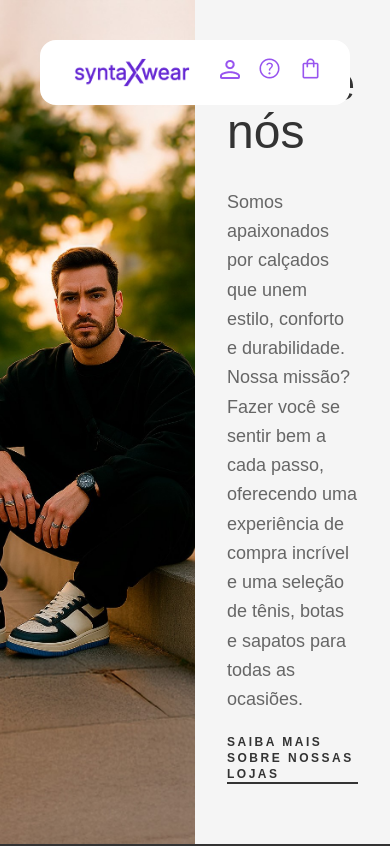
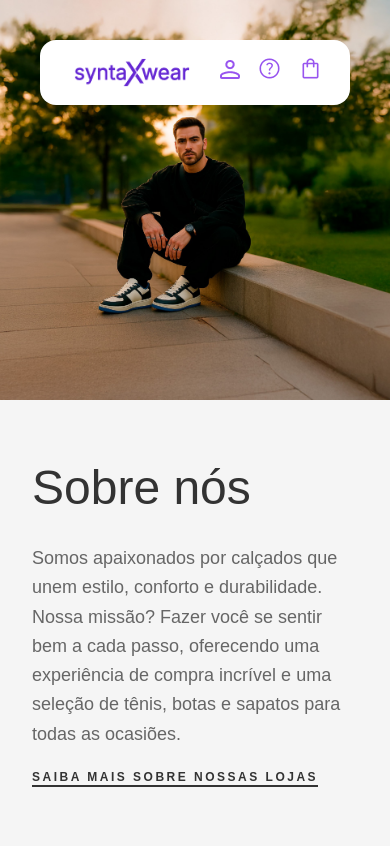
Before and after one commit to Dev-em-Dobro/syntax-wear-app, a React (Vite) app: page /about in a window 390 px wide. Shown: the top 846 px of the page. Built offline with nearby package versions, Linux system fonts and the light colour scheme; a web font is replaced by a local one.

Commit message:
style: correção mobile

```diff
--- a/src/pages/_app/about/index.tsx
+++ b/src/pages/_app/about/index.tsx
@@ -7,15 +7,15 @@ export const Route = createFileRoute("/_app/about/")({
 
 function RouteComponent() {
   return (
-    <section className="flex items-center h-screen">
-      <div className="h-full w-1/2">
+    <section className="flex flex-col md:flex-row items-center md:h-screen">
+      <div className="h-100 md:h-full md:w-1/2">
         <img src={bannerAbout} alt="Homem sentado com tênis da marca"  className="size-full object-cover"/>
       </div>
 
-      <div className="text-black px-8 py-16 lg:px-20 w-1/2 h-full flex flex-col justify-center">
+      <div className="text-black px-8 py-16 lg:px-20 md:w-1/2 h-full flex flex-col justify-center">
         <h2 className="text-5xl lg:text-6xl font-medium text-[#333333] mb-8">Sobre nós</h2>
 
-        <p className="text-[#666666] text-lg leading-relaxed mb-5">
+       <p className="text-[#666666] text-lg leading-relaxed mb-5">
           Somos apaixonados por calçados que unem estilo, conforto e
           durabilidade. Nossa missão? Fazer você se sentir bem a cada passo,
           oferecendo uma experiência de compra incrível e uma seleção de tênis,
```
